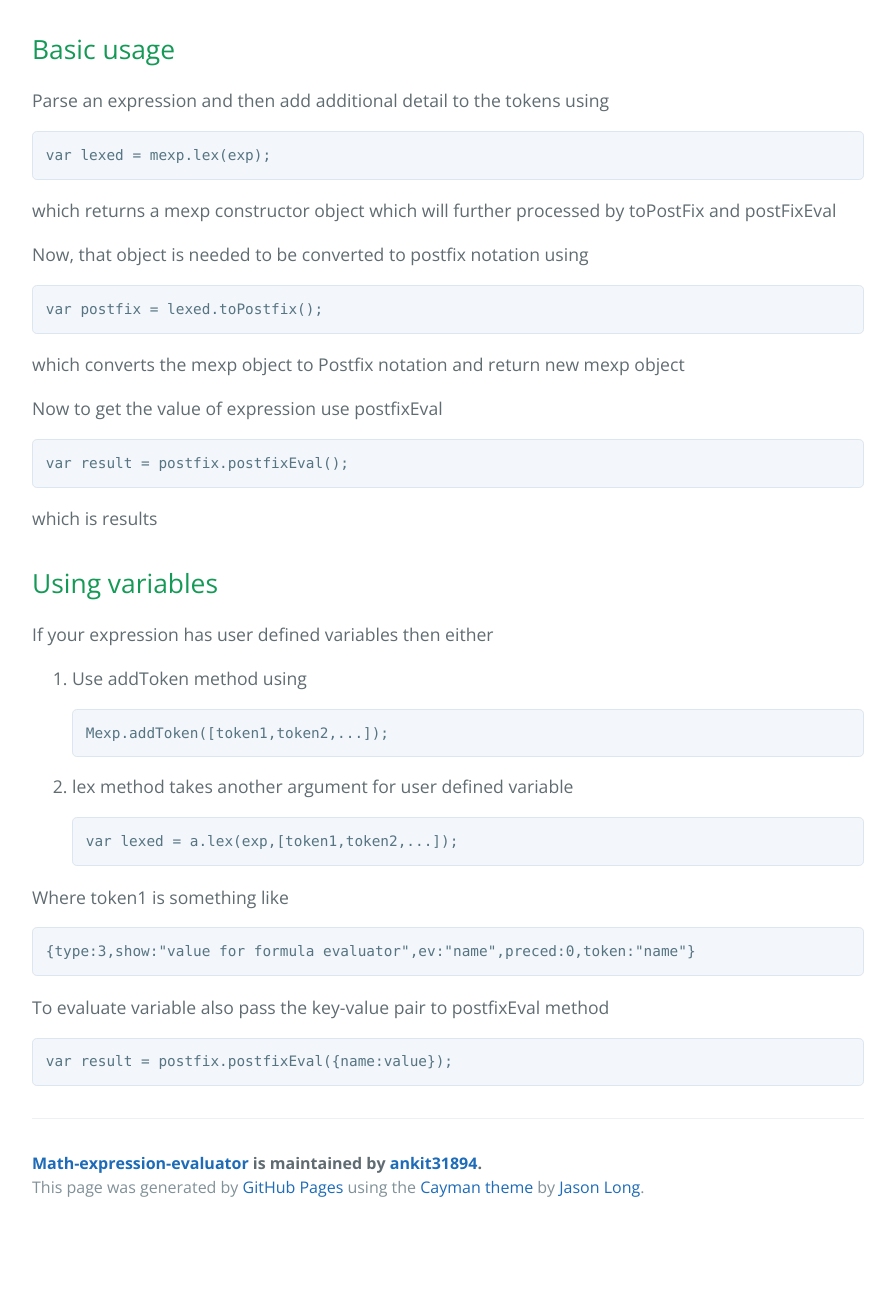
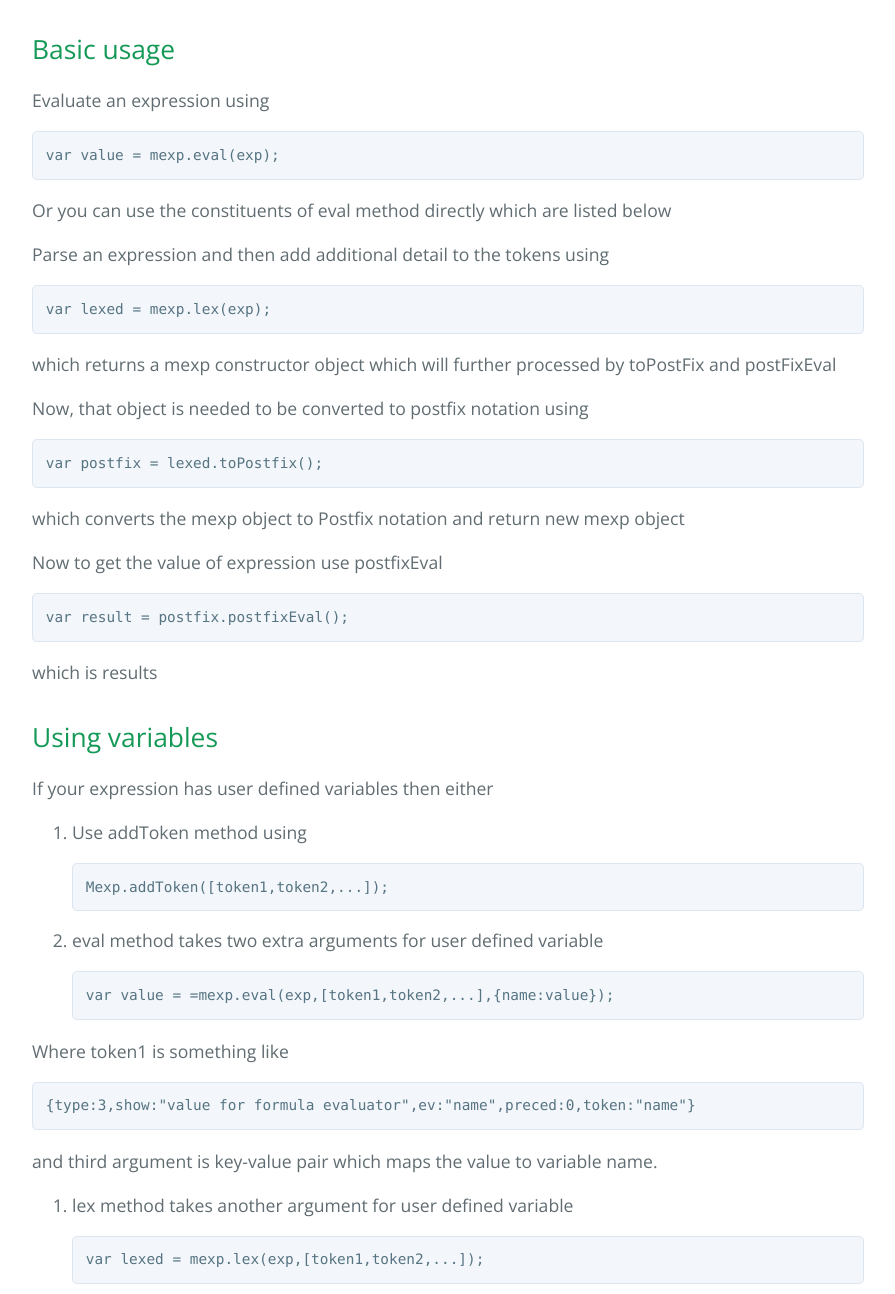
Before and after one commit to bugwheels94/math-expression-evaluator, a plain HTML site: page index.html in a window 1280 px wide. Shown: the part 2406-3700 px from the top of the page, without its empty margins (192-1087 px from the left). Before the commit the page ends 3637 px from the top, so only its background shows below. Drawn offline with nearby package versions, Linux system fonts and the light colour scheme.

Commit message:
Create gh-pages branch via GitHub

```diff
--- a/index.html
+++ b/index.html
@@ -118,6 +118,13 @@ atanh
 <h2>
 <a id="basic-usage" class="anchor" href="#basic-usage" aria-hidden="true"><span class="octicon octicon-link"></span></a>Basic usage</h2>
 
+<p>Evaluate an expression using </p>
+
+<pre><code>var value = mexp.eval(exp);
+</code></pre>
+
+<p>Or you can use the constituents of eval method directly which are listed below</p>
+
 <p>Parse an expression and then add additional detail to the tokens using</p>
 
 <pre><code>var lexed = mexp.lex(exp);
@@ -152,9 +159,25 @@ atanh
 </code></pre>
 </li>
 <li>
+<p>eval method takes two extra arguments for user defined variable</p>
+
+<pre><code>var value = =mexp.eval(exp,[token1,token2,...],{name:value});
+</code></pre>
+</li>
+</ol>
+
+<p>Where token1 is something like </p>
+
+<pre><code>{type:3,show:"value for formula evaluator",ev:"name",preced:0,token:"name"}
+</code></pre>
+
+<p>and third argument is key-value pair which maps the value to variable name.</p>
+
+<ol>
+<li>
 <p>lex method takes another argument for user defined variable</p>
 
-<pre><code>var lexed = a.lex(exp,[token1,token2,...]);
+<pre><code>var lexed = mexp.lex(exp,[token1,token2,...]);
 </code></pre>
 </li>
 </ol>
```
Also changed, not shown: params.json (+1 -1 lines).
